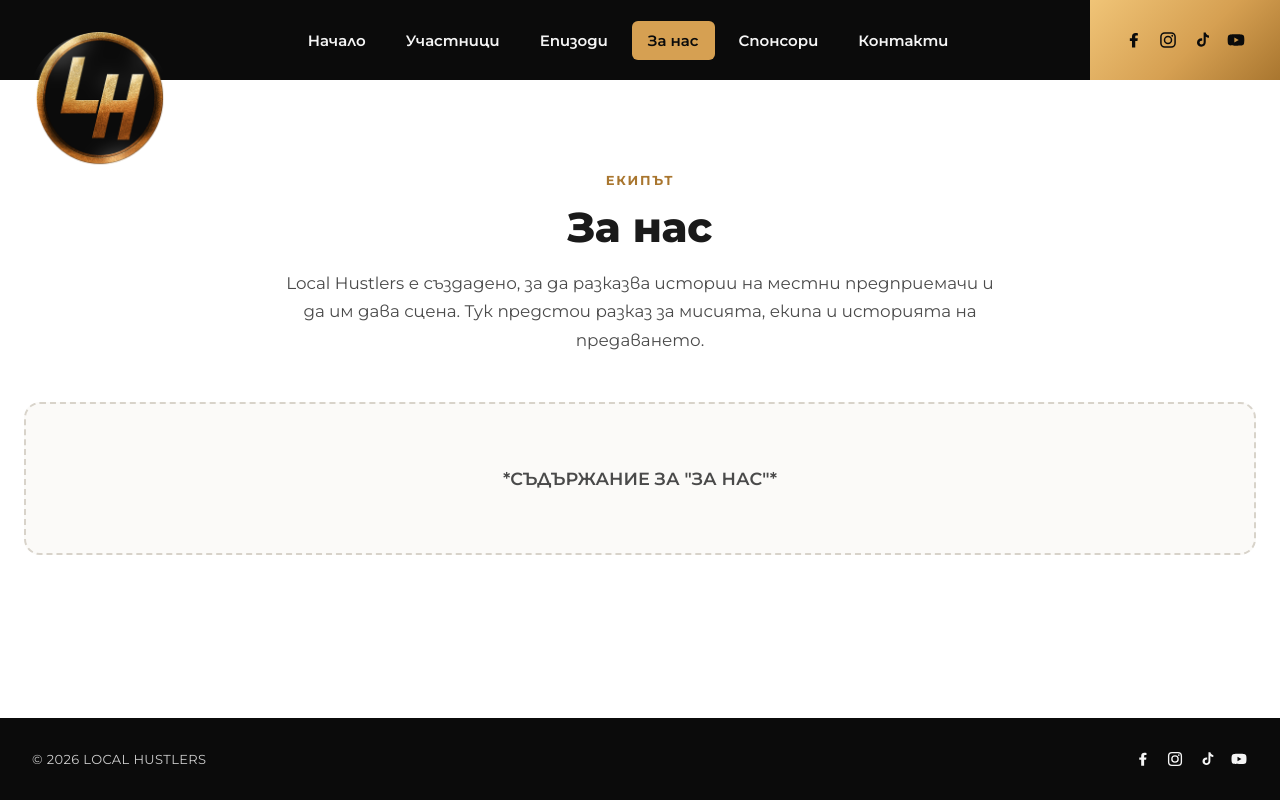
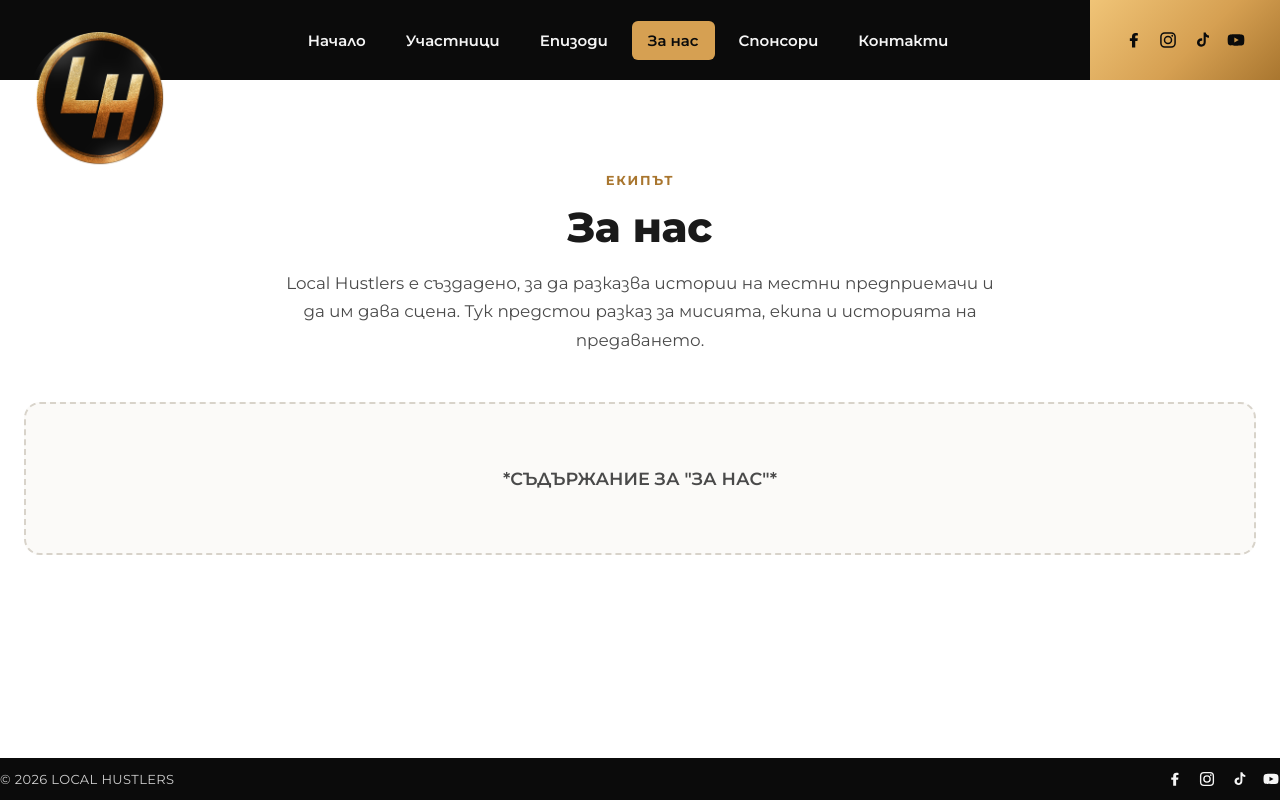
Before and after one commit to intermissionrec/localhustlers, a plain HTML site: page about.html in a window 1280 px wide. Drawn offline with Linux system fonts and the light colour scheme.

Commit message:
modified

```diff
--- a/css/style.css
+++ b/css/style.css
@@ -593,7 +593,6 @@
 .site-footer__inner {
   max-width: var(--max-width);
   margin: 0 auto;
-  padding: 20px 32px;
   display: flex;
   align-items: center;
   justify-content: space-between;
```
